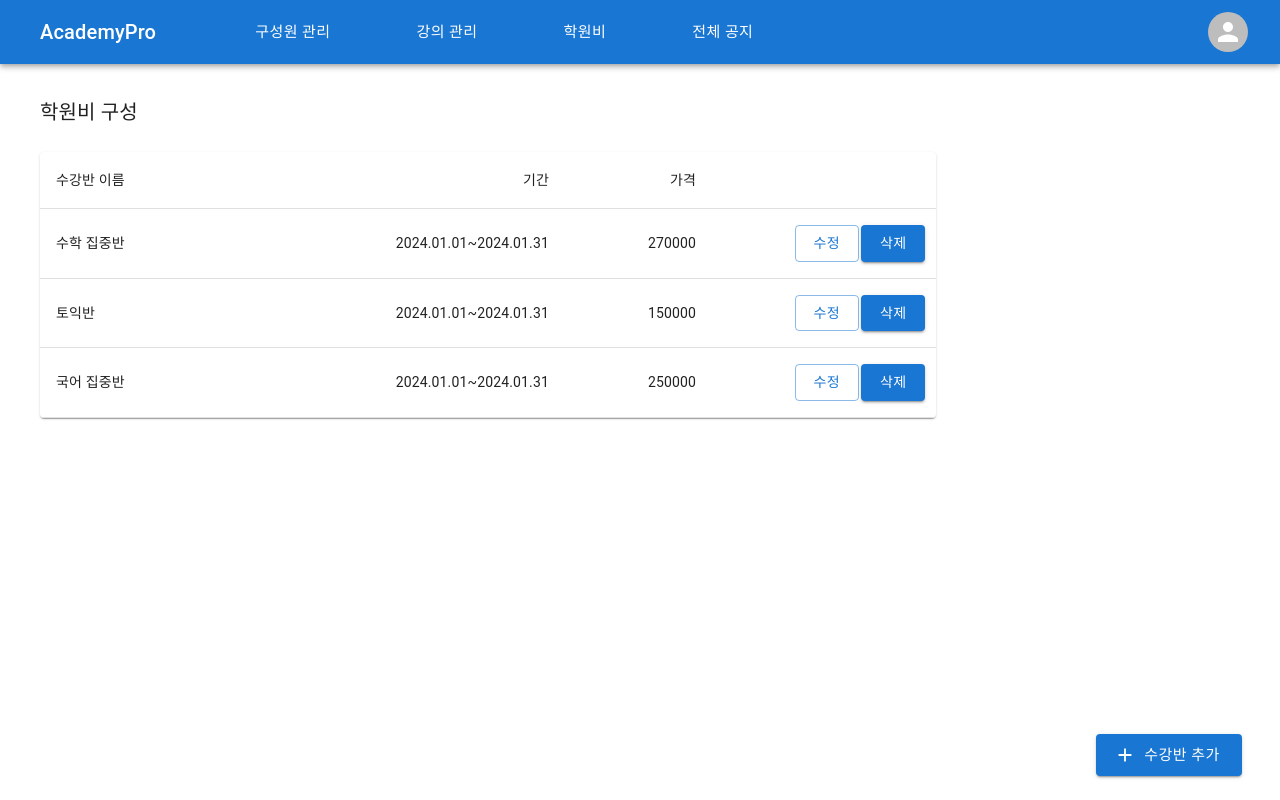
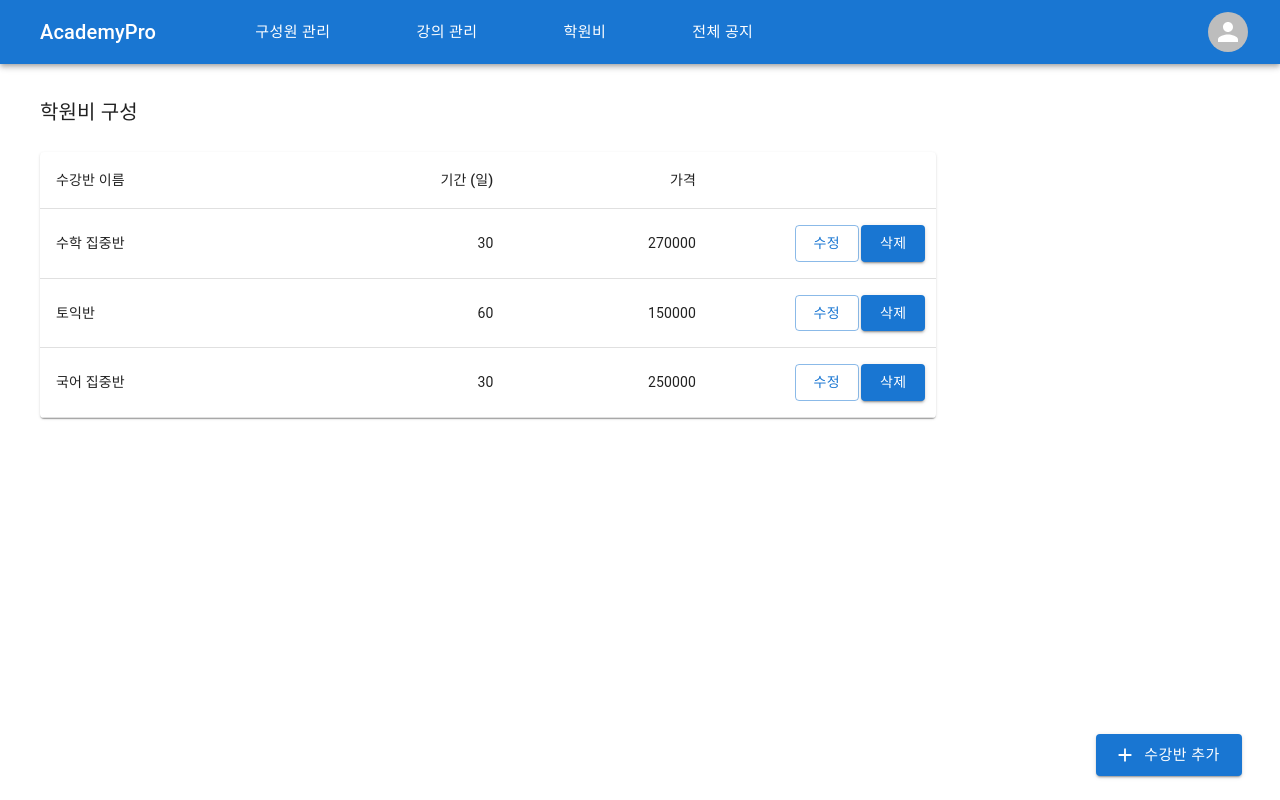
Before and after one commit to Academy-Diary/AcademyDiary_WEB, a React (Vite) app: page /director/tuition-fees/make-class in a window 1280 px wide. Built offline with nearby package versions, Linux system fonts and the light colour scheme; no server answers.

Commit message:
fix: 기간 - 납부기한 X 수강기간 O  #22

```diff
--- a/src/pages/director/tuitionFees/makeClass.jsx
+++ b/src/pages/director/tuitionFees/makeClass.jsx
@@ -4,9 +4,9 @@ import { Typography, Paper, Table, TableBody, TableCell, TableContainer, TableHe
 import { Add } from '@mui/icons-material';
 
 const classes = [
-  { name: '수학 집중반', fee: 270000, due: '2024.01.01~2024.01.31' },
-  { name: '토익반', fee: 150000, due: '2024.01.01~2024.01.31' },
-  { name: '국어 집중반', fee: 250000, due: '2024.01.01~2024.01.31' },
+  { name: '수학 집중반', fee: 270000, period: '30' },
+  { name: '토익반', fee: 150000, period: '60' },
+  { name: '국어 집중반', fee: 250000, period: '30' },
 ];
 
 export default function MakeClass() {
@@ -29,7 +29,7 @@ export default function MakeClass() {
           <TableHead>
             <TableRow>
               <TableCell>수강반 이름</TableCell>
-              <TableCell align="right">기간</TableCell>
+              <TableCell align="right">기간 (일)</TableCell>
               <TableCell align="right">가격</TableCell>
               <TableCell />
             </TableRow>
@@ -38,7 +38,7 @@ export default function MakeClass() {
             {classes.map((c) => (
               <TableRow key={c.name}>
                 <TableCell>{c.name}</TableCell>
-                <TableCell align="right">{c.due}</TableCell>
+                <TableCell align="right">{c.period}</TableCell>
                 <TableCell align="right">{c.fee}</TableCell>
                 <TableCell sx={{ width: '25%' }}>
                   <Grid container spacing={1}>
```
